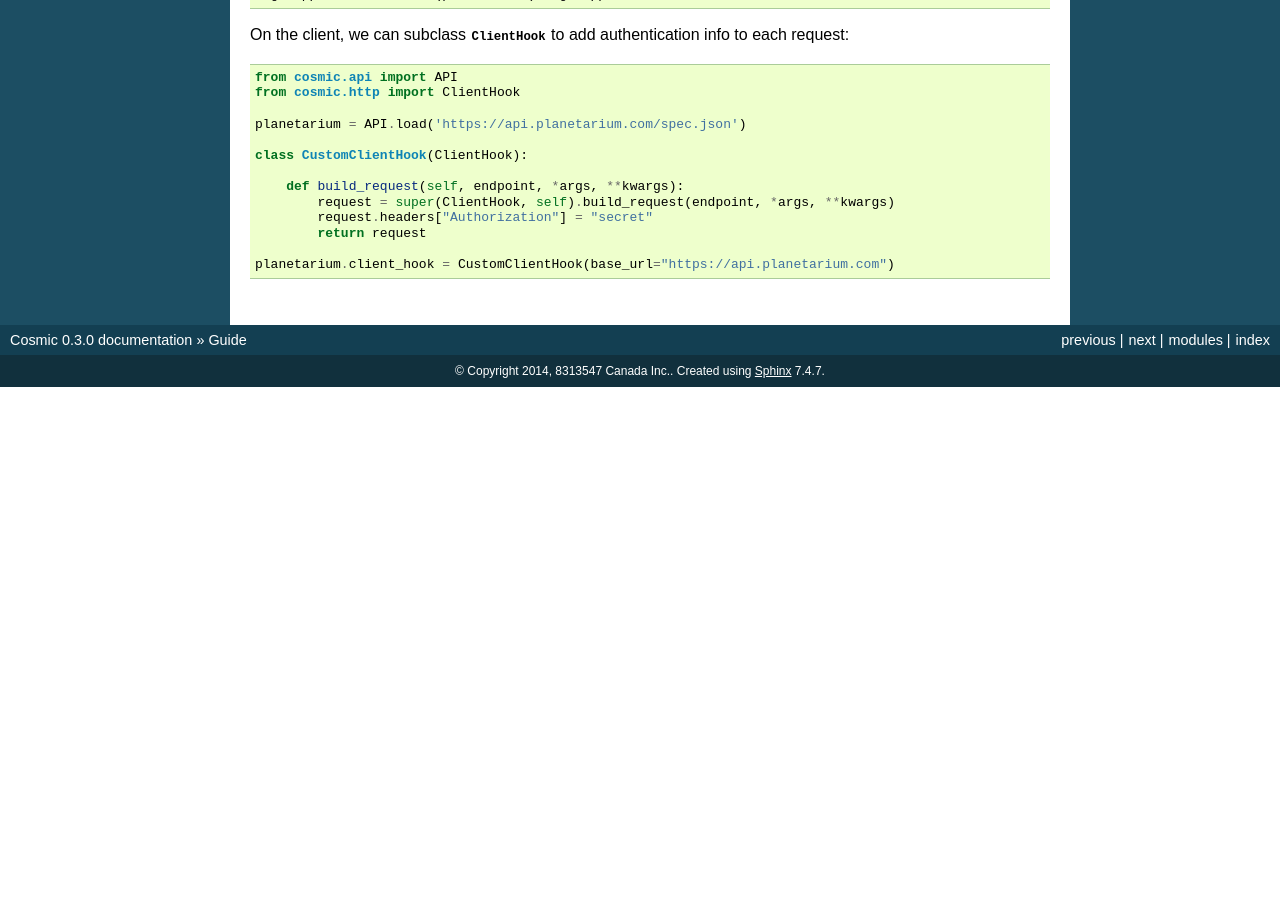
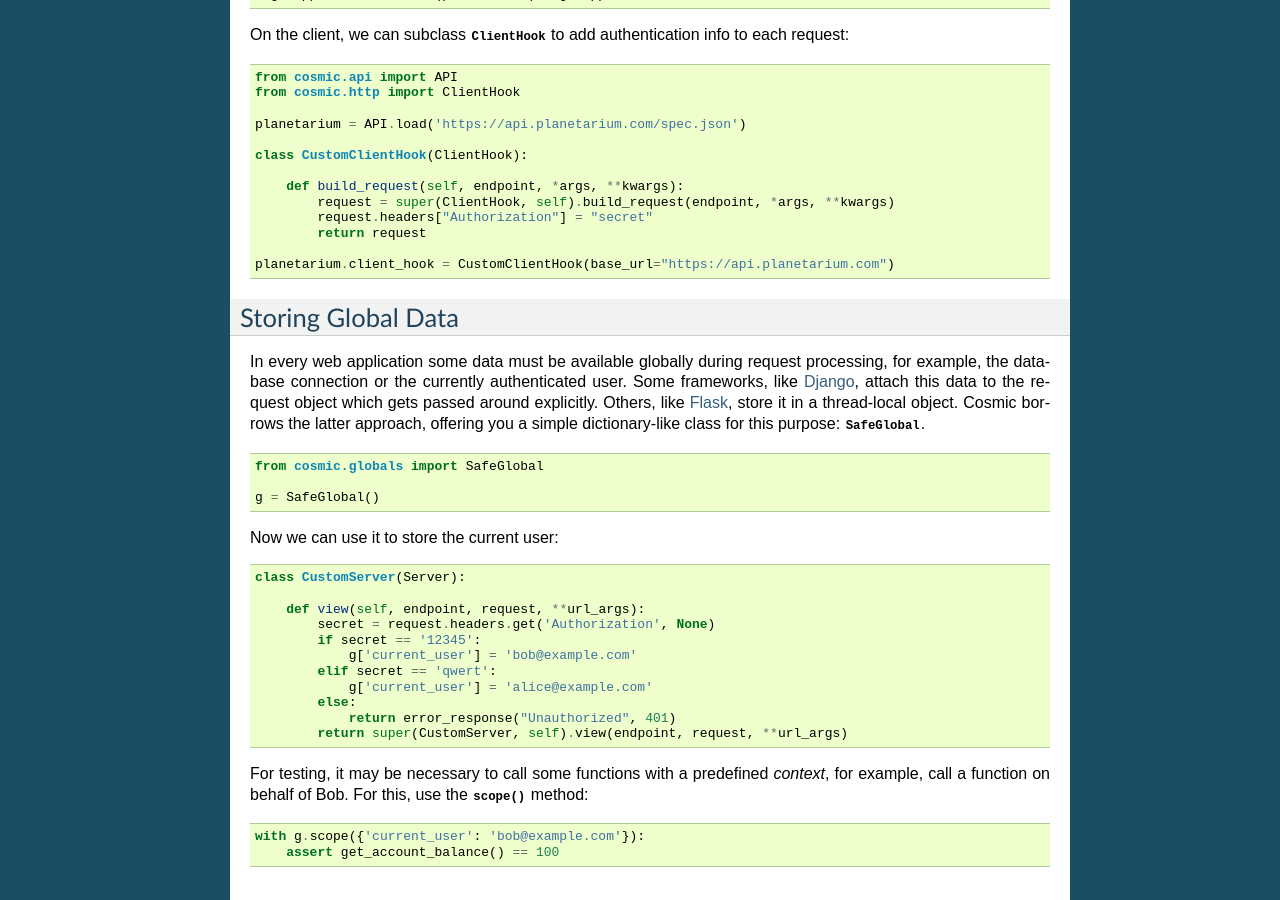
Before and after one commit to cosmic-api/cosmic.py, a Sphinx documentation site: the page built from docs/source/guide.rst, in a window 1280 px wide and 900 px high, scrolled down 7428 px. Built offline with Sphinx 7.4.7, drawn with Linux system fonts in a browser that asks for light colours; before the commit the page ends 7815 px from its top, so only the background shows below that.

Commit message:
Minimal documentation for SafeGlobal

```diff
--- a/cosmic/__init__.py
+++ b/cosmic/__init__.py
@@ -1,5 +1 @@
-from .globals import cosmos
-
-__all__ = ['cosmos']
-
 MODEL_METHODS = ['get_by_id', 'get_list', 'create', 'update', 'delete']
--- a/docs/source/guide.rst
+++ b/docs/source/guide.rst
@@ -533,3 +533,46 @@ authentication info to each request:
             return request
 
     planetarium.client_hook = CustomClientHook(base_url="https://api.planetarium.com")
+
+Storing Global Data
+-------------------
+
+In every web application some data must be available globally during request
+processing, for example, the database connection or the currently
+authenticated user. Some frameworks, like
+`Django <https://www.djangoproject.com/>`_, attach this data to the request
+object which gets passed around explicitly. Others, like
+`Flask <http://flask.pocoo.org/>`_, store it in a thread-local object. Cosmic
+borrows the latter approach, offering you a simple dictionary-like class for
+this purpose: :class:`~cosmic.globals.SafeGlobal`.
+
+.. code:: python
+
+    from cosmic.globals import SafeGlobal
+
+    g = SafeGlobal()
+
+Now we can use it to store the current user:
+
+.. code:: python
+
+    class CustomServer(Server):
+
+        def view(self, endpoint, request, **url_args):
+            secret = request.headers.get('Authorization', None)
+            if secret == '12345':
+                g['current_user'] = 'bob@example.com'
+            elif secret == 'qwert':
+                g['current_user'] = 'alice@example.com'
+            else:
+                return error_response("Unauthorized", 401)
+            return super(CustomServer, self).view(endpoint, request, **url_args)
+
+For testing, it may be necessary to call some functions with a predefined
+*context*, for example, call a function on behalf of Bob. For this, use the
+:meth:`~cosmic.globals.SafeGlobal.scope` method:
+
+.. code:: python
+
+    with g.scope({'current_user': 'bob@example.com'}):
+        assert get_account_balance() == 100
```
Also changed, not shown: 1 other file.
